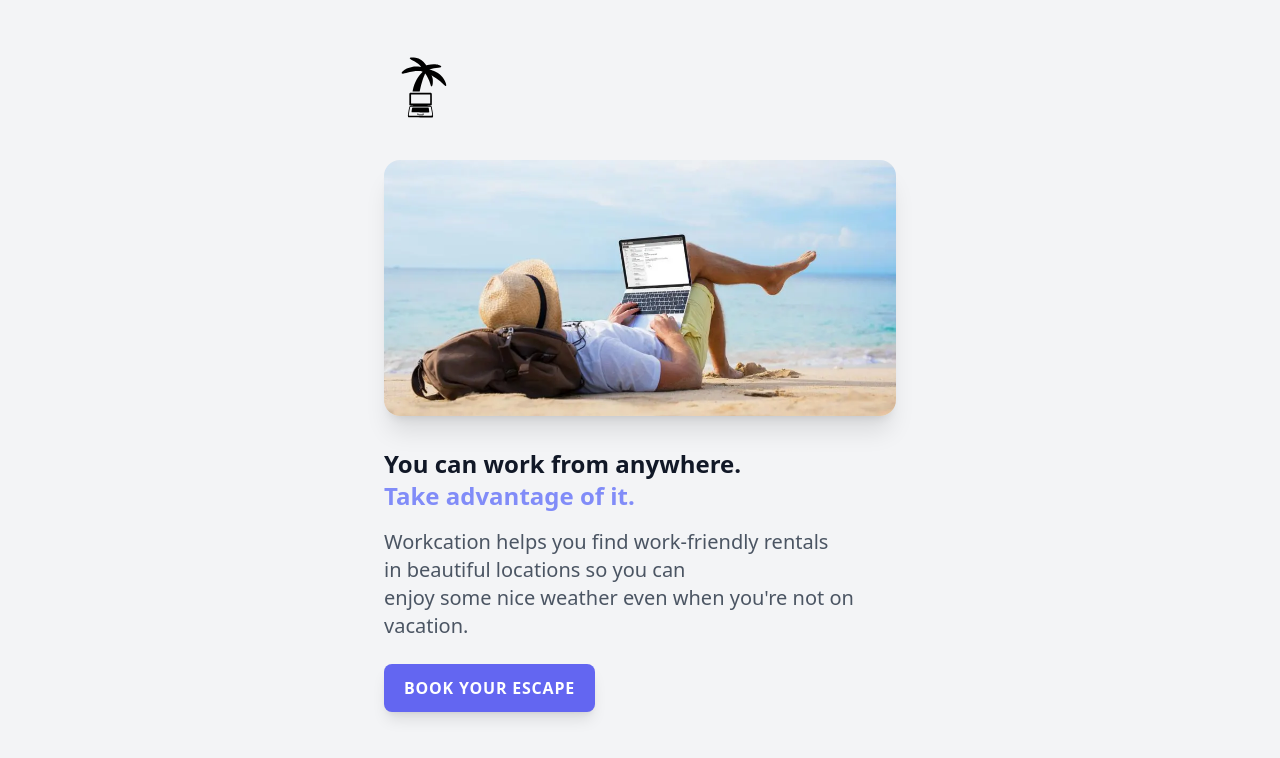
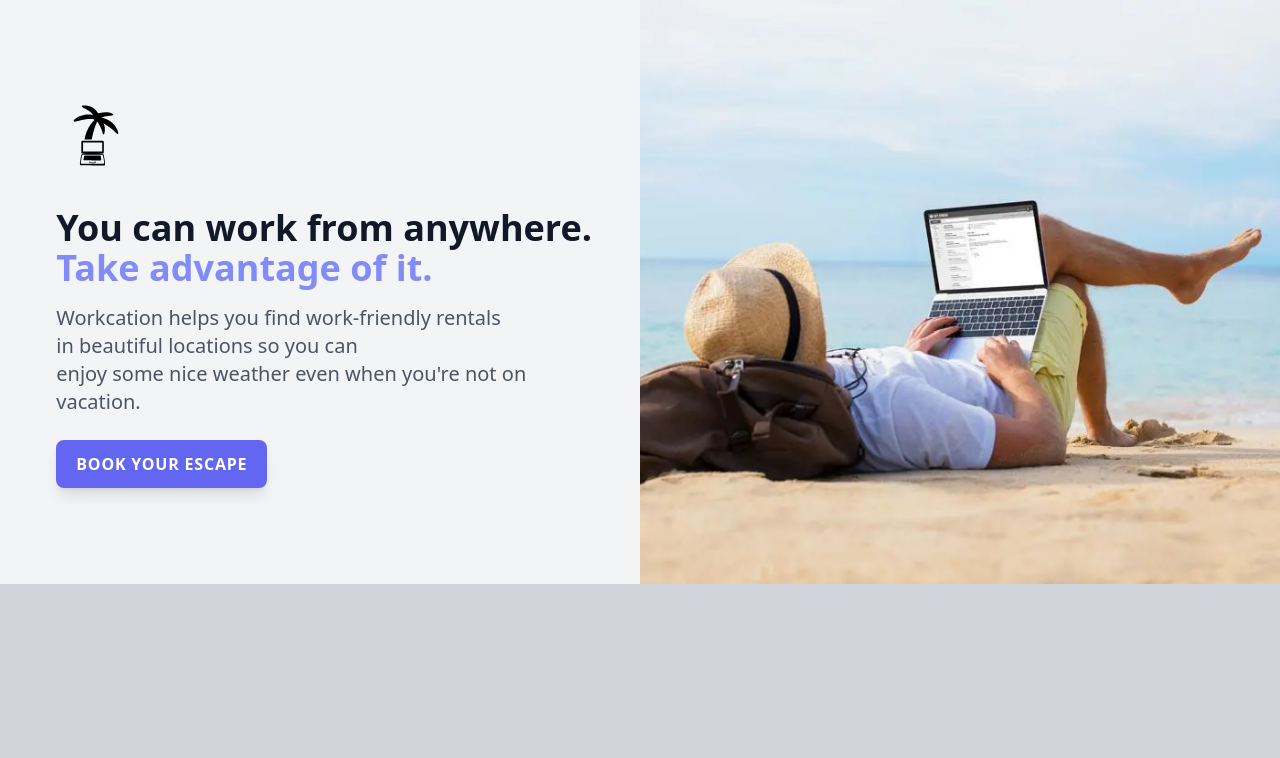
Before and after one commit to AntoineMHB/Codewars_with_JS, a website built with Vite: page index.html in a window 1280 px wide. Built offline with nearby package versions, Linux system fonts and the light colour scheme.

Commit message:
Responsiveness on lg and xl breakpoints completed

```diff
--- a/index.html
+++ b/index.html
@@ -5,13 +5,18 @@
     <title>Document</title>
     <link rel="stylesheet" href="/css/tailwind.css">
 </head>
-<body class="bg-gray-100 ">
-    <div class="px-8 py-12 max-w-md mx-auto sm:max-w-xl">
+<body class="bg-gray-300 ">
+  <div class="bg-gray-100 grid lg:grid-cols-2 2xl:grid-cols-5">
+    <div class="px-8 py-12 max-w-md mx-auto sm:max-w-xl lg:px-12 lg:py-24 lg:max-w-full xl:mr-0 2xl:col-span-2">
+      <div class="xl:max-w-xl">
         <img class="h-20" src="/img/logo.svg" alt="Workcation" />
-        <img class="mt-6 rounded-2xl shadow-xl sm:mt-8 sm:h-64 sm:w-full
-        sm:object-cover object-center" src="/img/workvac.webp" alt="Man working on the beach">
-        <h1 class="mt-6 text-2xl font-bold text-gray-900 sm:mt-8">
-            You can work from anywhere. <br>
+        <img
+          class="mt-6 rounded-2xl shadow-xl sm:mt-8 sm:h-64 sm:w-full
+          sm:object-cover object-center lg:hidden" src="/img/workvac.webp" alt="Man working on the beach"
+        />
+        <h1 class="mt-6 text-2xl font-bold text-gray-900 sm:mt-8 sm:text-4xl lg:text-3xl xl:text-4xl">
+            You can work from anywhere.
+            <br class="hidden lg:inline">
             <span class="text-indigo-400">Take advantage of it. </span>
         </h1>
         <p class="mt-2 text-gray-600 sm:mt-4 sm:text-xl">
@@ -23,6 +28,12 @@
            <a class="inline-block px-5 py-3 rounded-lg shadow-lg bg-indigo-500 text-white
            uppercase tracking-wider font-semibold text-sm sm:text-base">Book your escape</a>
         </div>
+      </div>
     </div>
+    <div class="hidden relative lg:block 2xl:col-span-3">
+        <img class="absolute inset-0 w-full h-full object-cover object-center" src="/img/workvac.webp" alt="Man working on the beach">
+
+    </div>
+  </div>
 </body>
 </html>
```
Also changed, not shown: 1 other file.
